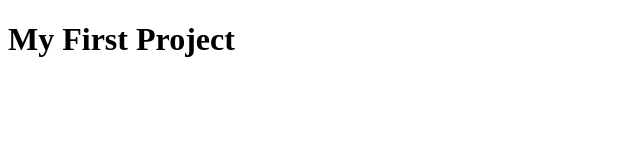
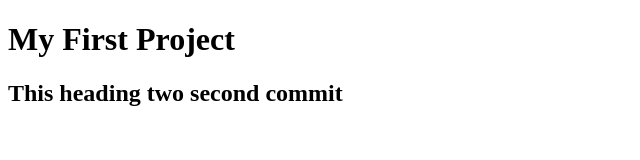
Before and after one commit to tube-arifbd/my-first-project, a plain HTML site: page index.html in a window 1280 px wide. Shown: the whole page, without its empty margins (0-640 px from the left). Drawn offline with Linux system fonts and the light colour scheme.

Commit message:
add another code

```diff
--- a/index.html
+++ b/index.html
@@ -7,5 +7,6 @@
   </head>
   <body>
     <h1>My First Project</h1>
+    <h2>This heading two second commit</h2>
   </body>
 </html>
```
